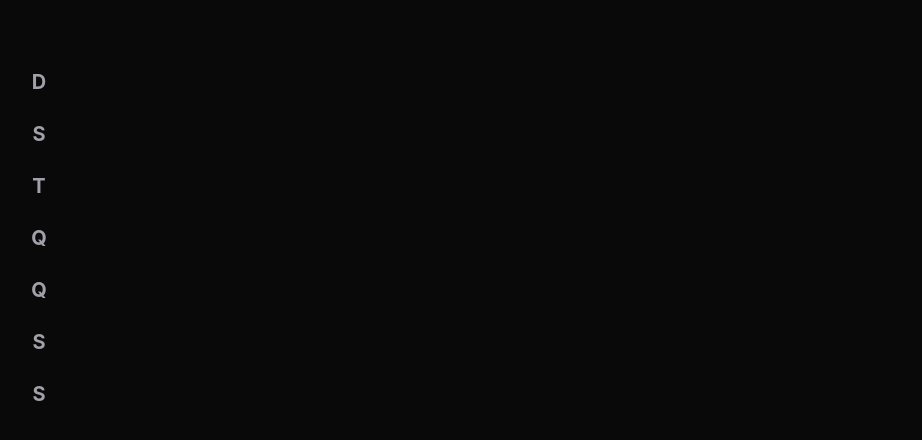
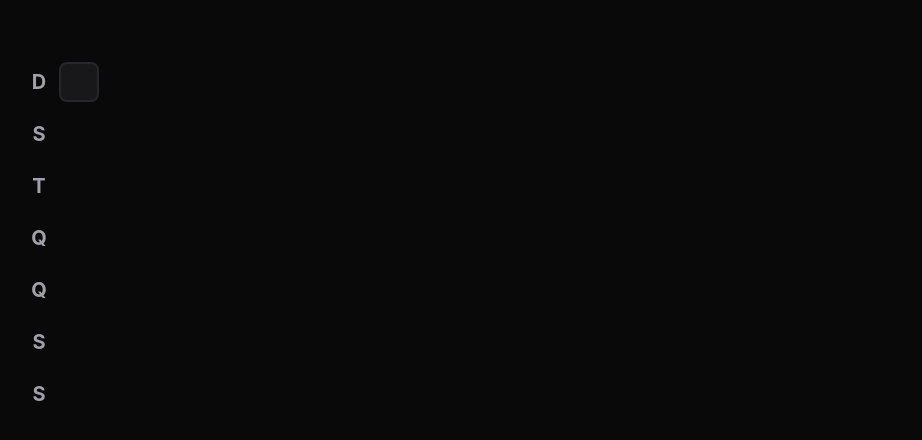
Before and after one commit to lucaskmpz/habit-tracker-web, a React (Vite) app: page / in a window 1280 px wide. Shown: the part 230-670 px from the top of the page, without its empty margins (133-1055 px from the left). Built offline with nearby package versions, Linux system fonts and the light colour scheme.

Commit message:
testing first box creation on summary table

```diff
--- a/src/components/SummayTable.tsx
+++ b/src/components/SummayTable.tsx
@@ -12,14 +12,18 @@
     return (
         <div className="w-full flex">
             <div className="grid grid-rows-7 grid-flow-row gap-3">
-                {weekDays.map(weekDay => {
+                {weekDays.map((weekDay, i) => {
                     return (
-                        <div className="text-zinc-400 text-xl h-10 w-10 font-bold flex items-center justify-center">
+                        <div key={`${weekDay}-${i}`} className="text-zinc-400 text-xl h-10 w-10 font-bold flex items-center justify-center">
                             {weekDay}
                         </div>
                     )
                 })}
             </div>
+
+            <div className="grid grid-rows-7 grid-flow-row gap-3">
+                <div className="w-10 h-10 bg-zinc-900 border-2 border-zinc-800 rounded-lg"></div>
+            </div>
         </div>
     )
 }
```
